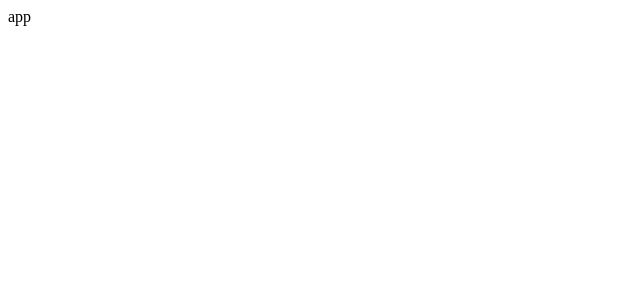
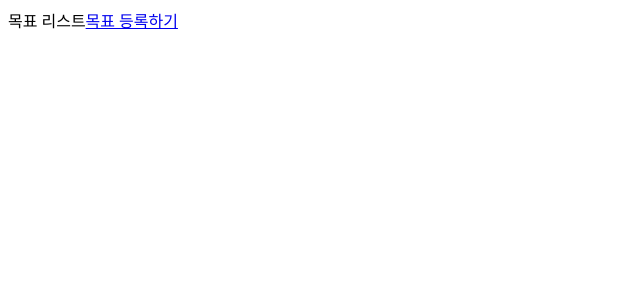
Before and after one commit to CodeSoom-Project/haebojago, a React app: page / in a window 1280 px wide. Shown: the top 300 px of the page, without its empty margins (0-640 px from the left). Built offline with nearby package versions, Linux system fonts and the light colour scheme.

Commit message:
라우팅 추가 - 목표리스트, 목표등록 페이지

```diff
--- a/src/App.jsx
+++ b/src/App.jsx
@@ -1,3 +1,15 @@
+import { Route, Routes } from 'react-router-dom';
+
+import MissionList from './pages/MissionList';
+import MissionWrite from './pages/MissionWrite';
+
 export default function App() {
-  return <div>app</div>;
+  return (
+    <div>
+      <Routes>
+        <Route path="/" element={<MissionList />} />
+        <Route path="/writemission" element={<MissionWrite />} />
+      </Routes>
+    </div>
+  );
 }
--- a/src/index.jsx
+++ b/src/index.jsx
@@ -1,6 +1,12 @@
 import React from 'react';
 import ReactDOM from 'react-dom';
+import { BrowserRouter } from 'react-router-dom';
 
 import App from './App';
 
-ReactDOM.render(<App />, document.getElementById('app'));
+ReactDOM.render(
+  <BrowserRouter>
+    <App />
+  </BrowserRouter>,
+  document.getElementById('app'),
+);
--- /dev/null
+++ b/src/pages/MissionList.jsx
@@ -0,0 +1,10 @@
+import { Link } from 'react-router-dom';
+
+export default function MissionList() {
+  return (
+    <div>
+      목표 리스트
+      <Link to="/writemission">목표 등록하기</Link>
+    </div>
+  );
+}
--- /dev/null
+++ b/src/pages/MissionWrite.jsx
@@ -0,0 +1,3 @@
+export default function MissionWrite() {
+  return <div>목표 등록 페이지</div>;
+}
```
